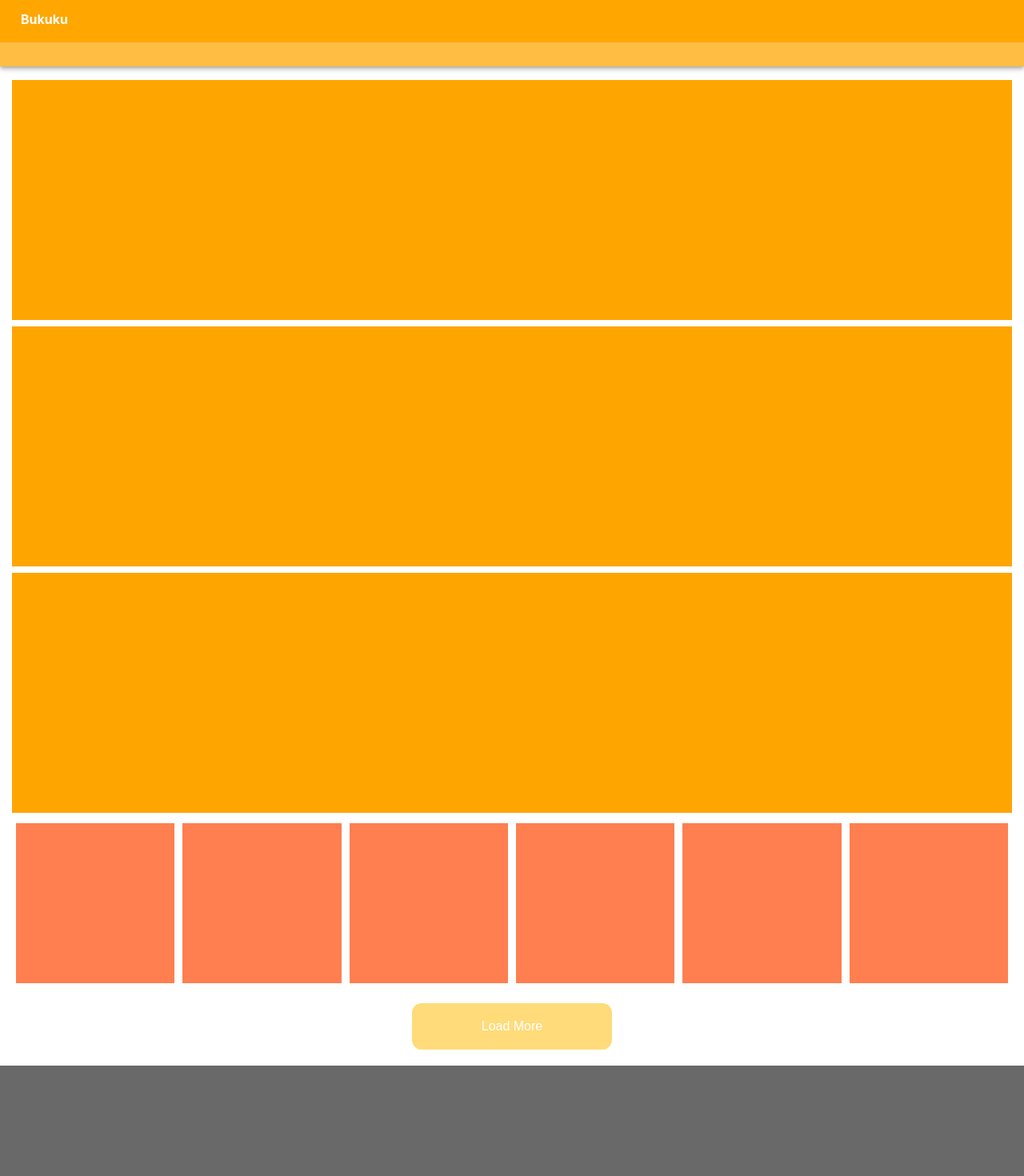
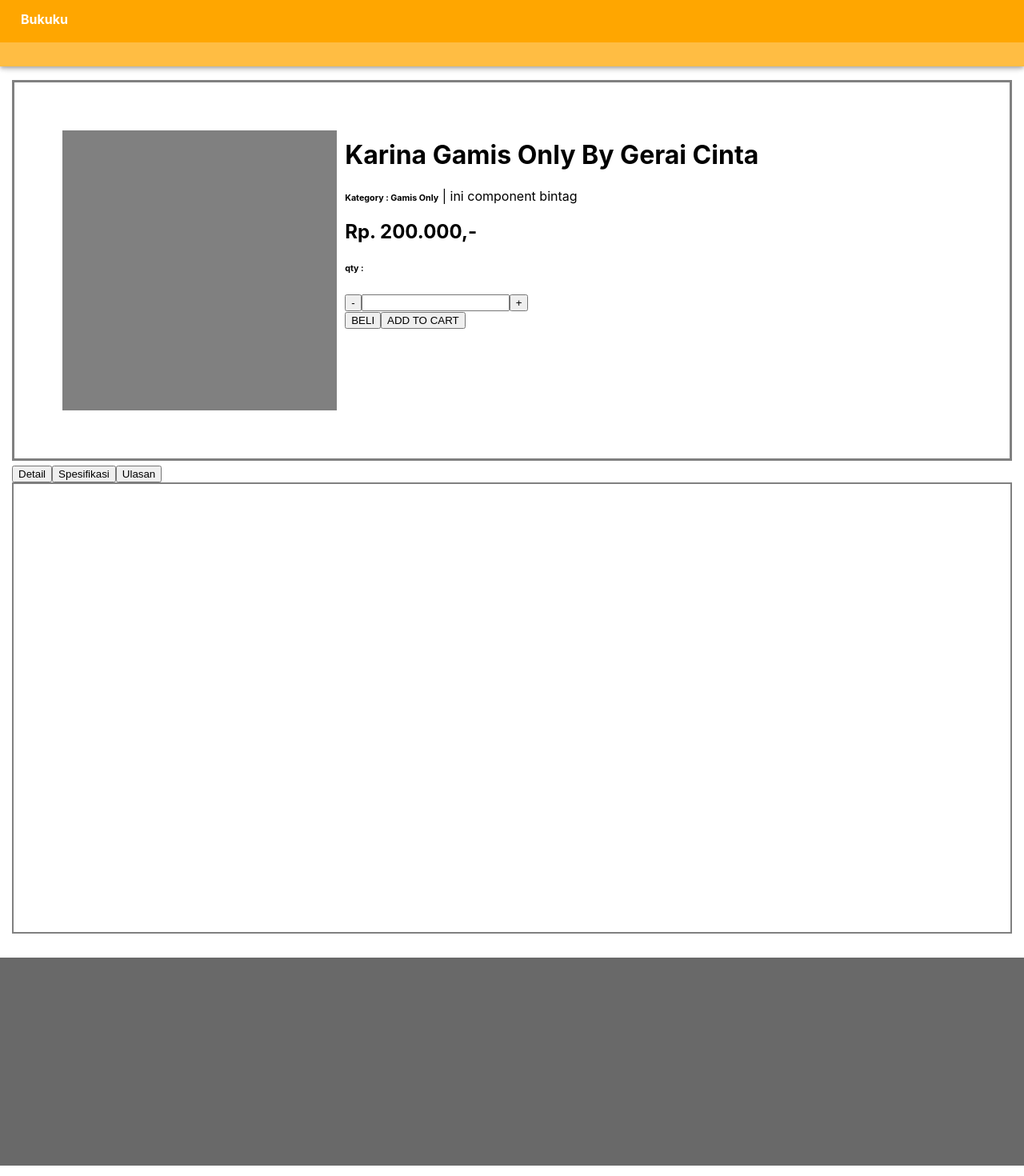
Before and after one commit to iqbal-ch/bukuku, a React app: page / in a window 1280 px wide. Shown: the top 1470 px of the page at 80% size. Built offline with nearby package versions, Linux system fonts and the light colour scheme.

Commit message:
add detail produk prototyping

```diff
--- a/src/App.js
+++ b/src/App.js
@@ -1,9 +1,8 @@
 import React, { Component } from 'react';
 import './App.css';
-import Banner from './ui/Banner'
-import ProdukCard from './component/ProdukCard'
 import Footer from './ui/Footer';
 import NavBar from './ui/NavBar';
+import ProdukDetail from './container/ProdukDetail'
 
 class App extends Component {
   render() {
@@ -11,18 +10,7 @@ class App extends Component {
       <div className="App">
         <NavBar />
         <div className="content">
-          <Banner/>
-          <Banner/>
-          <Banner/>
-          <div className="produk">
-            <ProdukCard/>
-            <ProdukCard/>
-            <ProdukCard/>
-            <ProdukCard/>
-            <ProdukCard/>
-            <ProdukCard/>
-          </div>
-          <button className="btn-loadmore">Load More</button>
+          <ProdukDetail />
         </div>
         <Footer />
       </div>
--- /dev/null
+++ b/src/component/Detail.js
@@ -0,0 +1,39 @@
+import React from 'react'
+
+import './DetailProduk.css'
+
+const Detail = () => {
+    const openCity = (evt, cityName) => {
+        // Declare all variables
+        var i, tabcontent, tablinks;
+
+        // Get all elements with class="tabcontent" and hide them
+        tabcontent = document.getElementsByClassName("tabcontent");
+        for (i = 0; i < tabcontent.length; i++) {
+          tabcontent[i].style.display = "none";
+        }
+
+        // Get all elements with class="tablinks" and remove the class "active"
+        tablinks = document.getElementsByClassName("tablinks");
+        for (i = 0; i < tablinks.length; i++) {
+          tablinks[i].className = tablinks[i].className.replace(" active", "");
+        }
+
+        // Show the current tab, and add an "active" class to the button that opened the tab
+        document.getElementById(cityName).style.display = "block";
+        evt.currentTarget.className += " active";
+      }
+    return(
+        <div class="tab">
+            <button>Detail</button>
+            <button>Spesifikasi</button>
+            <button>Ulasan</button>
+            <div class="detail">
+
+            </div>
+
+        </div>
+    )
+}
+
+export default Detail;
--- /dev/null
+++ b/src/component/DetailProduk.css
@@ -0,0 +1,33 @@
+.summary-produk{
+    border-style: solid;
+    border-color:gray;
+    box-sizing: border-box;
+    padding: 50px;
+    overflow: auto;
+    margin-bottom: 5px;
+}
+
+.img-galery{
+    width: 30%;
+    height: 350px;
+    background-color: gray;
+    margin: 10px;
+    float: left;
+}
+
+.form-produk{
+
+}
+
+/* Style the tab */
+.tab {
+  width: 100%;
+  }
+
+  .detail{
+    height: 560px;
+    margin-bottom: 30px;
+    border: 2px;
+    border-color: grey;
+    border-style: solid;
+  }
--- /dev/null
+++ b/src/component/SummaryProduk.js
@@ -0,0 +1,26 @@
+import React from 'react'
+
+import './DetailProduk.css'
+
+const SummaryProduk = () => {
+    return(
+        <div className="summary-produk">
+            <div className="img-galery">
+
+            </div>
+            <div className="form-produk">
+                <h1>Karina Gamis Only By Gerai Cinta</h1>
+                <h6 style={{display:"inline"}}>Kategory : Gamis Only</h6> | ini component bintag
+                <h2>Rp. 200.000,-</h2>
+                <h6>qty :</h6>
+                <button>-</button><input></input><button>+</button>
+                <div>
+                    <button>BELI</button>
+                    <button>ADD TO CART</button>
+                </div>
+            </div>
+        </div>
+    )
+}
+
+export default SummaryProduk;
--- /dev/null
+++ b/src/container/ProdukDetail.js
@@ -0,0 +1,15 @@
+import React from 'react'
+
+import SummaryProduk from '../component/SummaryProduk'
+import Detail from '../component/Detail'
+
+const ProdukDetail = () => {
+    return(
+        <div>
+            <SummaryProduk />
+            <Detail />
+        </div>
+    )
+}
+
+export default ProdukDetail;
--- a/src/ui/NavBar.js
+++ b/src/ui/NavBar.js
@@ -7,8 +7,8 @@ import './Navbar.css';
 
 const NavBar = () => {
     return(
-        <div>
-            <AppBar position='absolute'>
+        <div position='absolute'>
+            <AppBar >
                 <div className="navbar">
                     <h4>Bukuku</h4>
                 </div>
```
